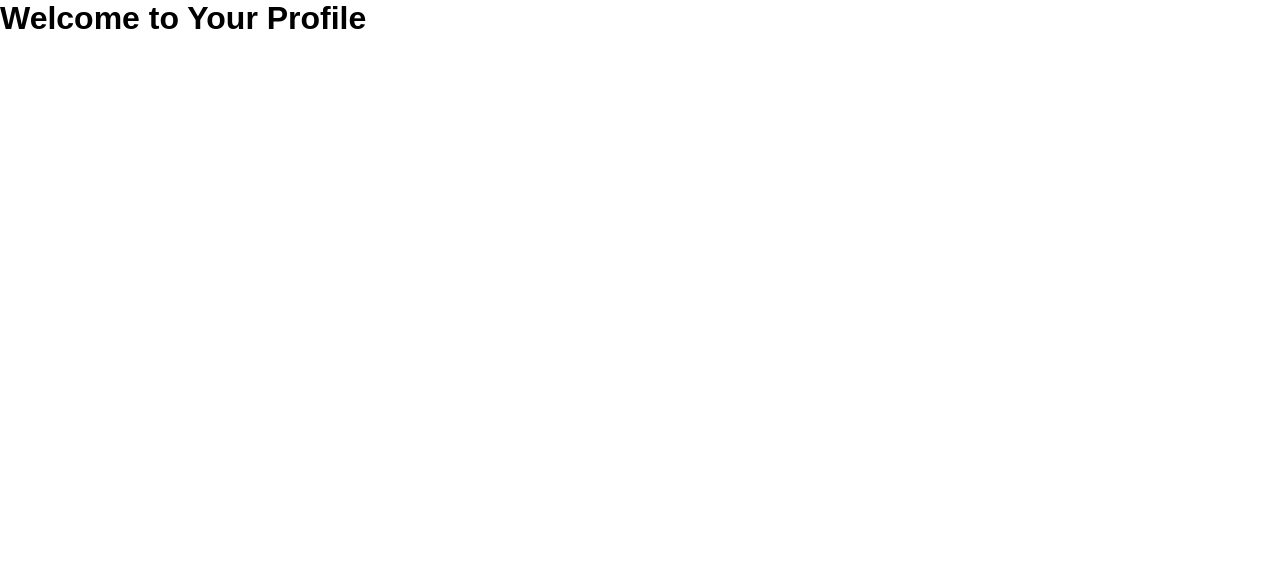
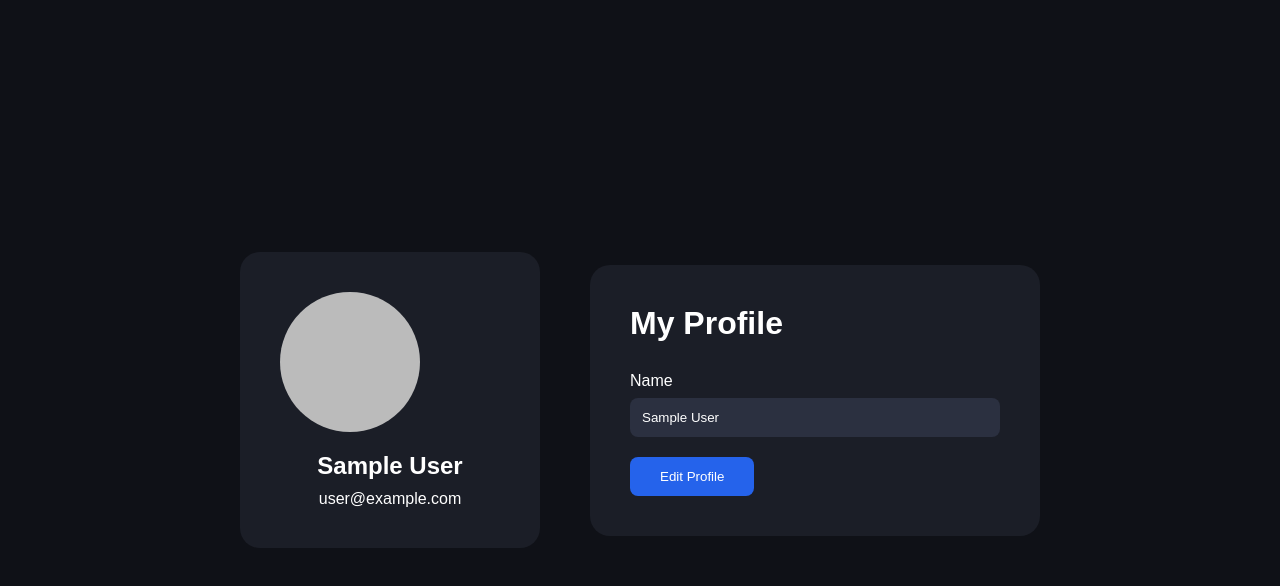
Before and after one commit to VEDANT356/TripPlanner-, a React (Vite) app: page /profile in a window 1280 px wide. Shown: the top 586 px of the page. Built offline with nearby package versions, Linux system fonts and the light colour scheme; no server answers; sample sign-in values are in the browser's storage.

Commit message:
added profile.jsx

```diff
--- a/src/App.css
+++ b/src/App.css
@@ -571,6 +571,25 @@
   background:#1b1e27;
   border-radius: 10px;
   overflow: hidden;
+  box-shadow: 0 10px 25px rgba(0, 0, 0, 0.4);
+  z-index: 1000;
+}
+.dropdown-menu a,
+.dropdown-menu button{
+  display: block;
+  width: 100%;
+  padding: 14px 18px;
+  color: white;
+  text-decoration: none;
+  background: transparent;
+  border: none;
+  text-align: left;
+  cursor: pointer;
+  font-size: 15px;
+  box-sizing: border-box;
+}
+.dropdown-menu button{
+  border-top: 1px solid #333;
 }
 
 .dropdown-menu a:hover,
@@ -845,7 +864,3 @@
     display:none;
   }
 }
-
-.profile-menu{
-  display: none;
-}
--- a/src/App.jsx
+++ b/src/App.jsx
@@ -6,6 +6,7 @@ import Login from "./pages/Login";
 import Signup from "./pages/Signup";
 import ProtectedRoute from "./components/ProtectedRoute";
 import Profile from "./pages/Profile";
+
 
 
 function App() {
@@ -31,6 +32,7 @@ function App() {
           </ProtectedRoute>
         }
         />
+        <Route path="/profile" element={<profile />} />
       </Routes>
 
       </BrowserRouter>
--- a/src/components/Navbar.jsx
+++ b/src/components/Navbar.jsx
@@ -40,7 +40,6 @@ function Navbar() {
             <li><Link to="/">Packages</Link></li>
             <li><Link to="/">Destination</Link></li>
             <li><Link to="/">Contact</Link></li>
-
         </ul>
 
         <div className="hamburger" onClick={() => setMenuOpen(!menuOpen)}>
@@ -107,7 +106,7 @@ function Navbar() {
             onClick={() => setProfileOpen(!profileOpen)}
         >
             <img src={userIcon} alt="" />
-            <span>{user.displayName || "Vedant"}</span>
+            <span>{user.displayName || "User"}</span>
             <FaChevronDown />
         </div>
 
--- a/src/pages/Login.jsx
+++ b/src/pages/Login.jsx
@@ -24,7 +24,7 @@ function Login() {
                 password
             );
 
-            alert ("Login Successful !");
+            toast.success("Login Successful !");
             console.log(userCredential.user);
 
             navigate("/");
--- a/src/pages/Profile.jsx
+++ b/src/pages/Profile.jsx
@@ -1,9 +1,50 @@
+import "../styles/Profile.css";
+import { auth} from "../firebase/firebase";
+import { useEffect , useState } from "react";
+import { onAuthStateChanged } from "firebase/auth";
+
 function Profile() {
-  return (
-    <div>
-      <h1>Welcome to Your Profile</h1>
+  const [user, setUser] = useState(null);
+
+  useEffect(() =>{
+    const unsubscribe = onAuthStateChanged(auth, (currentUser) => {
+      setUser(currentUser);
+
+  });
+
+  return () => unsubscribe();
+}, []);
+
+
+return (
+  <div className="profile-page">
+    <div className="profile-card">
+      <img
+        src={
+        user?.photoURL ||
+            "https://cdn-icons-png.flaticon.com/512/149/149071.png"
+      }
+      alt="Profile"
+      />
+
+      <h2>{user?.displayName ||  "user"}</h2>
+
+      <p>{user?.email}</p>
+
     </div>
-  );
+    <div className="profile-info">
+      <h1>My Profile</h1>
+      <label>Name</label>
+      <input
+      type="text"
+      value={user?.displayName || ""}
+      readOnly
+      />
+
+      <button>Edit Profile</button>
+    </div>
+  </div>
+);
 }
 
 export default Profile;
--- a/src/pages/Signup.jsx
+++ b/src/pages/Signup.jsx
@@ -6,10 +6,11 @@ import { FaEye, FaEyeSlash } from "react-icons/fa";
 import { IoArrowBack } from "react-icons/io5";
 import { auth, googleProvider } from "../firebase/firebase";
 import { signInWithPopup } from "firebase/auth";
-import { createUserWithEmailAndPassword } from "firebase/auth";
+import { createUserWithEmailAndPassword, updateProfile } from "firebase/auth";
 import { useNavigate } from "react-router-dom";
 import { db} from "../firebase/firebase";
 import { doc, setDoc } from "firebase/firestore";
+
 
 
 function Signup() {
@@ -32,15 +33,19 @@ function Signup() {
             return;
         }
         try{
-            const userCredential =
-                await createUserWithEmailAndPassword(
+            const userCredential = await createUserWithEmailAndPassword(
                 auth,
                 email,
                 password
             );
-                await setDoc (doc(db,"users", userCredential.user.uid),{
-                    name : name,
-                    email: email ,
+
+            await updateProfile(userCredential.user, {
+                displayName: name,
+            });
+
+            await setDoc(doc(db, "users", userCredential.user.uid), {
+                name: name,
+                email: email,
                 createdAt: new Date(),
             });
                 toast.success("Account Created Successfully!");
@@ -65,6 +70,18 @@ function Signup() {
             toast.success ("Google Login Successful!");
             console.log(result.user);
             navigate("/");
+
+            await setDoc(
+                doc( db, "users" , result.user.uid),
+                {
+                    name: result.user.displayName,
+                    email: result.user.email,
+                    photo: result.user.photoURL,
+                    createdAt: new Date(),
+                },
+                {merge:true}
+            );
+
         } catch (error){
             toast.error(error.message);
         }
--- /dev/null
+++ b/src/styles/Profile.css
@@ -0,0 +1,65 @@
+.profile-page{
+    min-height: 100vh;
+    background: #0f1117;
+    color: white;
+    display: flex;
+    justify-content: center;
+    align-items: center;
+    gap: 50px;
+    padding: 80px;
+}
+
+.profile-card{
+    width: 300px;
+    background:#1b1e27;
+    border-radius: 20px;
+    padding: 40px;
+    text-align: center;
+}
+
+.profile-card img{
+    width:140px;
+    height: 140px;
+    border-radius: 50%;
+    object-fit: cover;
+    margin-bottom: 20px;
+}
+
+.profile-card h2{
+    margin-bottom: 10px;
+}
+
+.profile-info{
+    width: 450px;
+    background: #1b1e27;
+    border-radius: 20px;
+    padding: 40px;
+}
+
+.profile-info h1{
+    margin-bottom: 30px;
+}
+
+.profile-info label{
+    display: block;
+    margin-bottom: 8px;
+}
+
+.profile-info input{
+    width: 100%;
+    padding: 12px;
+    margin-bottom: 20px;
+    border:none;
+    border-radius: 8px ;
+    background: #2b3040;
+    color: white;
+}
+
+.profile-info button{
+    padding: 12px 30px;
+    border:none;
+    border-radius: 8px;
+    background: #2563eb;
+    color: white;
+    cursor: pointer;
+}
```
Lines whose indentation alone changed are shown as unchanged.
